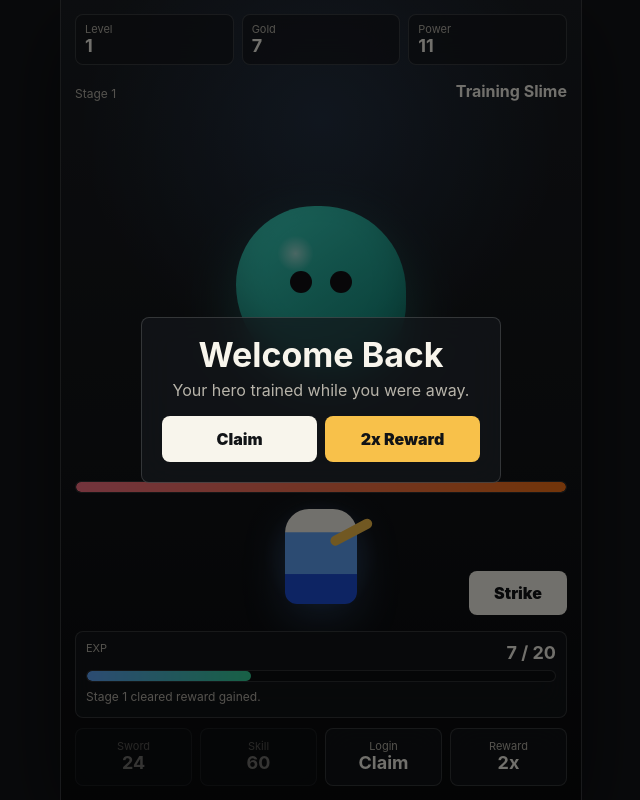
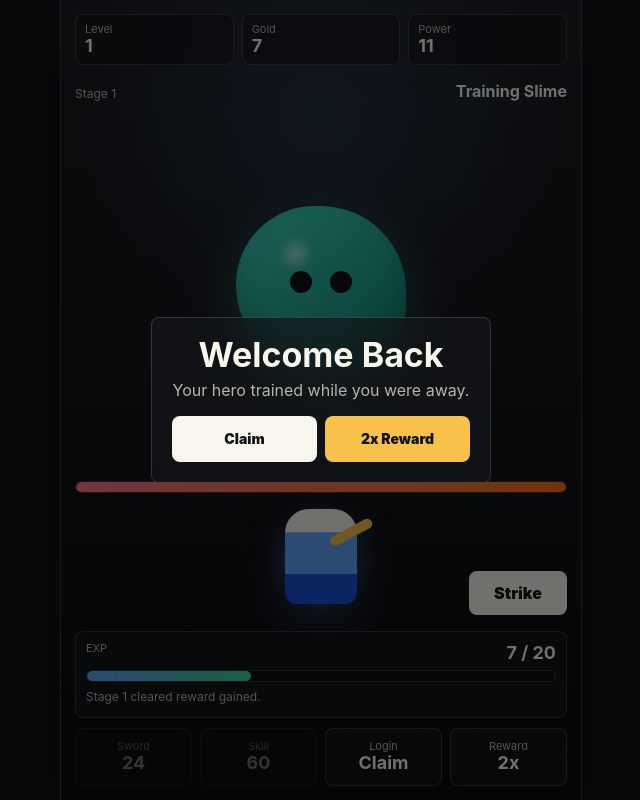
Before and after one commit to seunghochoi2018/jinro-assessment, a Flask app: page /games/idle-hero in a window 1280 px wide. Shown: the whole page, without its empty margins (319-959 px from the left). Run offline with Flask 3, Linux system fonts and the light colour scheme; data comes from the database, SQL or seed files in the repository; data that the repository does not hold is empty; some libraries are stand-ins or nearby versions.

Commit message:
Fix mobile game layout overflow

```diff
--- a/static/games/idle-hero.css
+++ b/static/games/idle-hero.css
@@ -36,7 +36,8 @@ button {
 .idle-shell {
   position: relative;
   display: grid;
-  width: min(100vw, 520px);
+  width: 100%;
+  max-width: 520px;
   height: 100svh;
   min-height: 620px;
   margin: 0 auto;
@@ -319,12 +320,12 @@ button {
   z-index: 20;
   display: grid;
   place-items: center;
-  padding: 22px;
+  padding: 14px;
   background: rgba(0, 0, 0, 0.54);
 }
 
 .modal-box {
-  width: min(100%, 360px);
+  width: min(100%, 340px);
   padding: 20px;
   text-align: center;
 }
@@ -348,11 +349,13 @@ button {
 }
 
 .modal-actions button {
+  min-width: 0;
   min-height: 46px;
   border-radius: 8px;
   background: var(--text);
   color: #111316;
   font-weight: 900;
+  font-size: 14px;
 }
 
 .modal-actions .secondary {
```
Also changed, not shown: static/games/color-gate-runner.css (+5 -3 lines).
